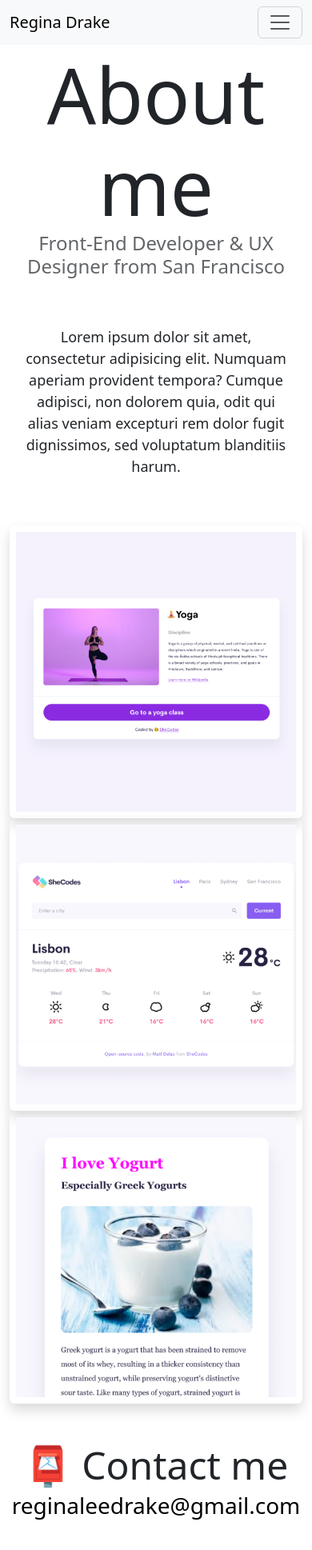
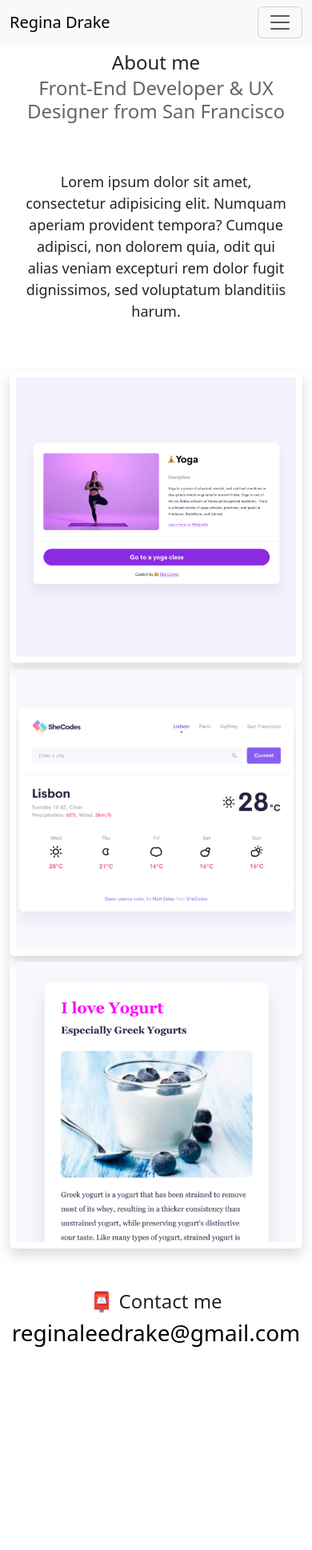
Before and after one commit to reginaleedrake/macaron, a website: page about.html in a window 390 px wide. Shown: the whole page at 80% size. After the commit the page ends 1747 px from the top, so only its background shows below. Drawn offline with nearby package versions, Linux system fonts and the light colour scheme.

Commit message:
Add files via upload
Made updates @media

```diff
--- a/about.html
+++ b/about.html
@@ -3,7 +3,8 @@
   <head>
     <meta charset="UTF-8" />
     <meta http-equiv="X-UA-Compatible" content="IE=edge" />
-    <meta name="viewport" content="Regina Drake About and Contact" />
+    <meta name="viewport" content="width=device-width, initial-scale=1.0" />
+    <meta name="description" content="Regina Drake About and Contact" />
     <link
       href="https://cdn.jsdelivr.net/npm/bootstrap@5.3.0/dist/css/bootstrap.min.css"
       rel="stylesheet"
--- a/style.css
+++ b/style.css
@@ -102,12 +102,14 @@ p {
 }
 
 @media (max-width: 576px) {
-  .special-heading {
+  h1 {
     font-size: 24px;
-    text-align: center;
+    line-height: 1.5;
   }
 
-  .desktop-logo {
-    display: none;
+  h2 {
+    font-size: 24px;
+    line-height: 1.5;
   }
+
 }
```
Also changed, not shown: index.html (+5 -4 lines).
